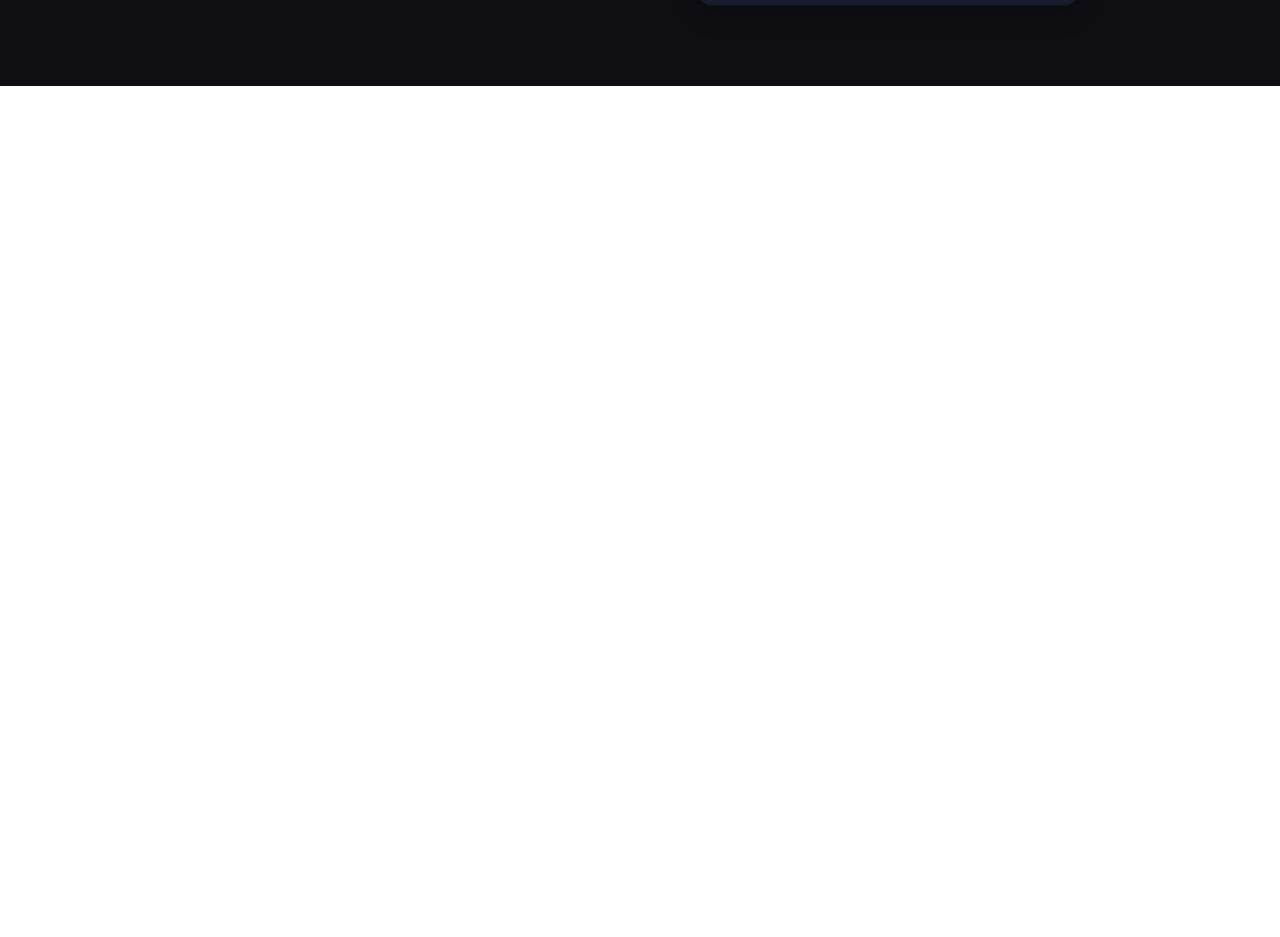
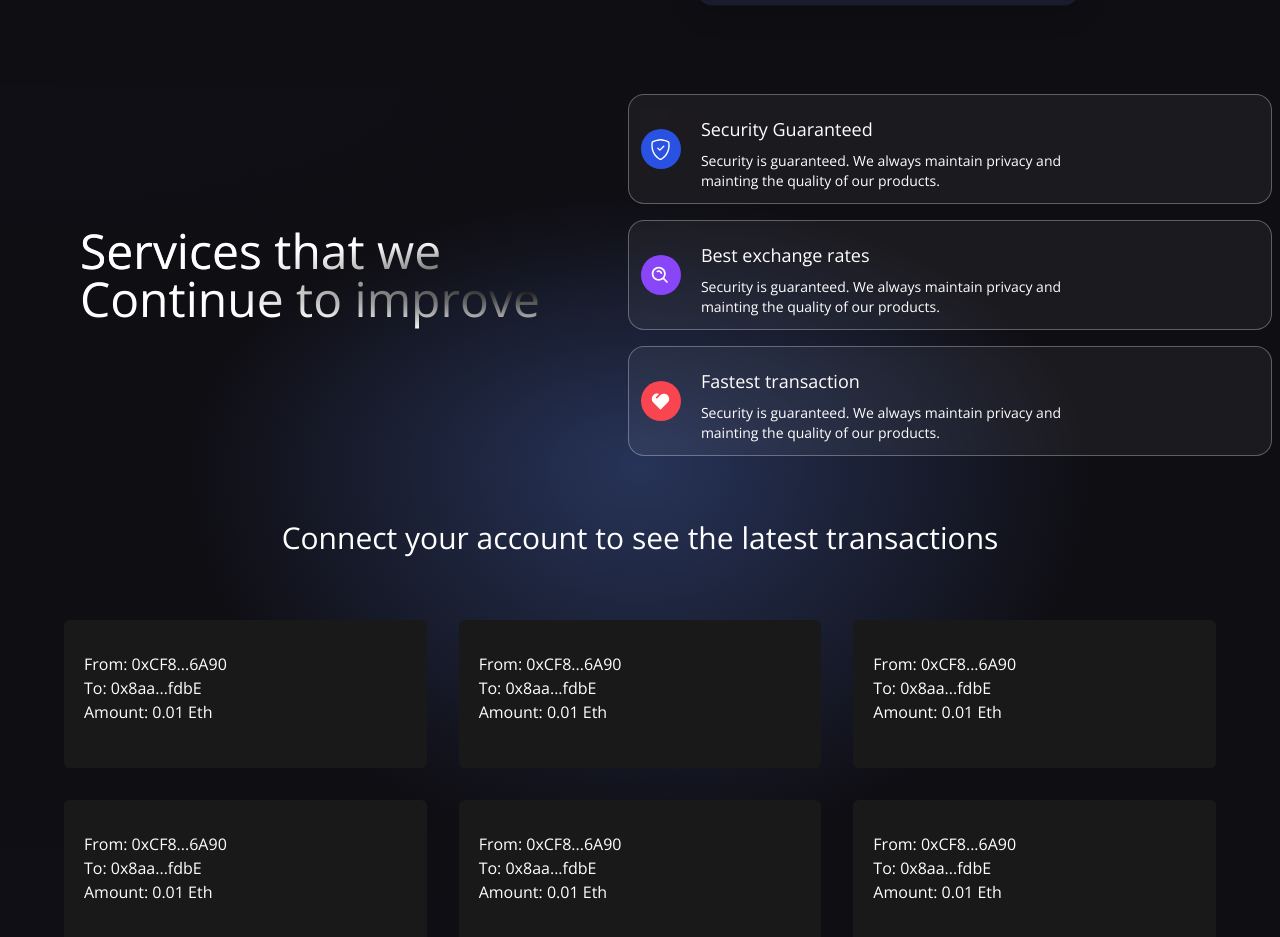
Before and after one commit to kalibani/web3.0-App, a React (Vite) app in the folder client/: page / in a window 1280 px wide. Shown: the part 647-1584 px from the top of the page. Before the commit the page ends 800 px from the top, so only its background shows below. Built offline with nearby package versions, Linux system fonts and the light colour scheme.

Commit message:
send transaction and displaying dummy transaction list

```diff
--- a/client/src/App.tsx
+++ b/client/src/App.tsx
@@ -10,9 +10,9 @@
         <Navbar />
         <Welcome />
       </div>
-      {/* <Services />
+      <Services />
       <Transactions />
-      <Footer /> */}
+      {/* <Footer />  */}
     </div>
   );
 };
--- a/client/src/components/Services.tsx
+++ b/client/src/components/Services.tsx
@@ -1,8 +1,70 @@
-import { FunctionComponent } from "react";
+import { FunctionComponent, ReactElement } from "react";
+import { BsShieldCheck } from "react-icons/bs";
+import { BiSearchAlt } from "react-icons/bi";
+import { RiHeart2Fill } from "react-icons/ri";
 interface ServicesProps {}
+interface ServiceCardProps {
+  color?: string;
+  title?: string;
+  icon?: ReactElement;
+  subtitle?: string;
+}
+
+const ServiceCard: FunctionComponent<ServiceCardProps> = ({
+  color,
+  title,
+  subtitle,
+  icon,
+}) => {
+  return (
+    <div className="flex flex-row items-center justify-start p-3 m-2 cursor-pointer white-glassmorphism hover:shadow-xl">
+      <div
+        className={`w-10 h-10 rounded-full flex justify-center items-center ${color}`}
+      >
+        {icon}
+      </div>
+      <div className="flex flex-col flex-1 ml-5">
+        <h1 className="mt-2 text-lg text-white">{title}</h1>
+        <p className="mt-2 text-sm text-white md:w-9/12">{subtitle}</p>
+      </div>
+    </div>
+  );
+};
 
 const Services: FunctionComponent<ServicesProps> = () => {
-  return <h1>Hallo</h1>;
+  return (
+    <div className="flex flex-col items-center justify-center w-full md:flex-row gradient-bg-services">
+      <div className="flex flex-col items-center justify-between px-4 py-12 mf:flex-row md:p-20">
+        <div className="flex flex-col items-start justify-start flex-1">
+          <h1 className="py-2 text-3xl text-white sm:text-5xl text-gradient">
+            Services that we
+            <br />
+            Continue to improve
+          </h1>
+        </div>
+      </div>
+      <div className="flex flex-col items-center justify-start flex-1">
+        <ServiceCard
+          color="bg-[#2952e3]"
+          title="Security Guaranteed"
+          icon={<BsShieldCheck fontSize={21} className="text-white" />}
+          subtitle="Security is guaranteed. We always maintain privacy and mainting the quality of our products."
+        />
+        <ServiceCard
+          color="bg-[#8945F8]"
+          title="Best exchange rates"
+          icon={<BiSearchAlt fontSize={21} className="text-white" />}
+          subtitle="Security is guaranteed. We always maintain privacy and mainting the quality of our products."
+        />
+        <ServiceCard
+          color="bg-[#F84550]"
+          title="Fastest transaction"
+          icon={<RiHeart2Fill fontSize={21} className="text-white" />}
+          subtitle="Security is guaranteed. We always maintain privacy and mainting the quality of our products."
+        />
+      </div>
+    </div>
+  );
 };
 
 export default Services;
--- a/client/src/components/Transactions.tsx
+++ b/client/src/components/Transactions.tsx
@@ -1,8 +1,86 @@
-import { FunctionComponent } from "react";
+import { FunctionComponent, useContext } from "react";
+import { TransactionsContext } from "../context/TransactionContext";
+import dummyData from "../utils/dummyData";
+
+import { shortenAdress } from "../utils/shortenAddress";
+
 interface TransactionsProps {}
+interface TransactionCardProps {
+  addressTo?: string;
+  addressFrom?: string;
+  timestamp?: string;
+  message?: string;
+  keyword?: string;
+  amount?: string;
+  url?: string;
+}
+
+const TransactionCard: FunctionComponent<TransactionCardProps> = ({
+  addressTo,
+  addressFrom,
+  timestamp,
+  message,
+  keyword,
+  amount,
+}) => {
+  return (
+    <div className="bg-[#181918] m-4 flex flex-1 2xl:min-w-[450px] 2xl:max-w-[500px] sm:min-w-[270px] sm:max-w-[400px] flex-col p-3 rounded-md hover:shadow-2xl">
+      <div className="flex flex-col items-center w-full mt-3">
+        <div className="w-full gap-2 p-2 mb-6">
+          <a
+            href={`https://ropsten.etherscan.io/address/${addressFrom}`}
+            target="_blank"
+            rel="noopener noreferrer"
+          >
+            <p className="text-base text-white">
+              From: {shortenAdress(addressFrom)}
+            </p>
+          </a>
+          <a
+            href={`https://ropsten.etherscan.io/address/${addressTo}`}
+            target="_blank"
+            rel="noopener noreferrer"
+          >
+            <p className="text-base text-white">
+              To: {shortenAdress(addressTo)}
+            </p>
+          </a>
+          <p className="text-base text-white">Amount: {amount} Eth</p>
+          {message && (
+            <>
+              <br />
+              <p className="text-base text-white">Message : {message}</p>
+            </>
+          )}
+        </div>
+      </div>
+    </div>
+  );
+};
 
 const Transactions: FunctionComponent<TransactionsProps> = () => {
-  return <h1>Hallo</h1>;
+  const { currentAccount } = useContext(TransactionsContext);
+
+  return (
+    <div className="flex items-center justify-center w-full 2xl:px-20 gradient-bg-transactions">
+      <div className="flex flex-col px-4 py-12 md:p-12">
+        {currentAccount ? (
+          <h3 className="my-2 text-3xl text-center text-white">
+            Latest transactions
+          </h3>
+        ) : (
+          <h3 className="my-2 text-3xl text-center text-white">
+            Connect your account to see the latest transactions
+          </h3>
+        )}
+        <div className="flex flex-wrap items-center justify-center mt-10">
+          {dummyData.reverse().map((transaction, index) => (
+            <TransactionCard key={index} {...transaction} />
+          ))}
+        </div>
+      </div>
+    </div>
+  );
 };
 
 export default Transactions;
--- a/client/src/components/Welcome.tsx
+++ b/client/src/components/Welcome.tsx
@@ -4,7 +4,7 @@
 import { BsInfoCircle } from "react-icons/bs";
 import { TransactionsContext } from "../context/TransactionContext";
 import { Loader } from "./";
-import { ethers } from "ethers";
+import { shortenAdress } from "../utils/shortenAddress";
 interface InputProps {
   placeholder?: string;
   props?: object;
@@ -51,9 +51,12 @@
   const handleSubmit = (e) => {
     // @ts-ignore
     const { addressTo, amount, keyword, message } = formData;
+    console.log("test");
 
     e.preventDefault();
     if (!addressTo || !amount || !keyword || !message) return;
+    console.log(formData);
+    console.log("test jalan");
     sendTransaction();
   };
   const commonStyles =
@@ -101,7 +104,9 @@
                 <BsInfoCircle fontSize={17} color="#fff" />
               </div>
               <div>
-                <p className="text-sm font-light text-white">Adress</p>
+                <p className="text-sm font-light text-white">
+                  {shortenAdress(currentAccount)}
+                </p>
                 <p className="mt-1 text-lg font-semibold text-white">
                   Ethereum
                 </p>
--- a/client/src/context/TransactionContext.tsx
+++ b/client/src/context/TransactionContext.tsx
@@ -39,11 +39,7 @@
     signer
   );
 
-  console.log({
-    provider,
-    signer,
-    transactionContract,
-  });
+  return transactionContract;
 };
 // @ts-ignore
 export const TransactionProvider = ({ children }) => {
@@ -54,6 +50,10 @@
     keyword: "",
     message: "",
   });
+  const [isLoading, setLoading] = useState(false);
+  const [transactionCount, setTransactionCount] = useState(
+    localStorage.getItem("transactionCount")
+  );
 
   const handleChange = (e: ChangeEvent<HTMLInputElement>, name: string) => {
     setFormData((prevState) => ({
@@ -95,10 +95,44 @@
   };
 
   const sendTransaction = async () => {
+    console.log("run");
     try {
       if (!ethereum) return alert("Please install Metamask");
       const { addressTo, amount, keyword, message } = formData;
-      getEthereumContract();
+      const transactionContract = getEthereumContract();
+      const parsedAmount = ethers.utils.parseEther(amount);
+
+      console.log(formData);
+      console.log("currentAccount", currentAccount);
+
+      await ethereum.request({
+        method: "eth_sendTransaction",
+        params: [
+          {
+            from: currentAccount,
+            to: addressTo,
+            gas: "0x5208", // 21000 gwei
+            value: parsedAmount._hex, // 0.0001
+          },
+        ],
+      });
+
+      const transactionHash = await transactionContract.addToBlockChain(
+        addressTo,
+        parsedAmount,
+        message,
+        keyword
+      );
+
+      setLoading(true);
+      console.log(`Loading ${transactionHash.hash}`);
+      await transactionHash.wait();
+      setLoading(true);
+      console.log(`Succeess ${transactionHash.hash}`);
+
+      const transactionCount = await transactionContract.getTransactionCount();
+
+      setTransactionCount(transactionCount.toNumber());
     } catch (error) {
       console.log(error);
 
--- /dev/null
+++ b/client/src/utils/dummyData.ts
@@ -0,0 +1,56 @@
+export default [
+  {
+    id: 1,
+    url: "https://metro.co.uk/wp-content/uploads/2015/05/pokemon_crying.gif?quality=90&strip=all&zoom=1&resize=500%2C284",
+    message: "",
+    timestamp: "12/21/2021, 4:33:21 PM",
+    addressFrom: "0xCF8e569A97C423952DdFf902375C7C76549A6A90",
+    amount: "0.01",
+    addressTo: "0x8aa395Ab97837576aF9cd6946C79024ef1acfdbE",
+  },
+  {
+    id: 2,
+    url: "https://media4.popsugar-assets.com/files/2013/11/07/832/n/1922398/eb7a69a76543358d_28.gif",
+    message: "",
+    timestamp: "12/21/2021, 4:33:21 PM",
+    addressFrom: "0xCF8e569A97C423952DdFf902375C7C76549A6A90",
+    amount: "0.01",
+    addressTo: "0x8aa395Ab97837576aF9cd6946C79024ef1acfdbE",
+  },
+  {
+    id: 3,
+    url: "https://acegif.com/wp-content/uploads/gif-shaking-head-38.gif",
+    message: "",
+    timestamp: "12/21/2021, 4:33:21 PM",
+    addressFrom: "0xCF8e569A97C423952DdFf902375C7C76549A6A90",
+    amount: "0.01",
+    addressTo: "0x8aa395Ab97837576aF9cd6946C79024ef1acfdbE",
+  },
+  {
+    id: 4,
+    url: "https://i.pinimg.com/originals/68/a0/9e/68a09e774e98242871c2db0f99307420.gif",
+    message: "",
+    timestamp: "12/21/2021, 4:33:21 PM",
+    addressFrom: "0xCF8e569A97C423952DdFf902375C7C76549A6A90",
+    amount: "0.01",
+    addressTo: "0x8aa395Ab97837576aF9cd6946C79024ef1acfdbE",
+  },
+  {
+    id: 5,
+    url: "https://i.pinimg.com/originals/73/d3/a1/73d3a14d212314ab1f7268b71d639c15.gif",
+    message: "",
+    timestamp: "12/21/2021, 4:33:21 PM",
+    addressFrom: "0xCF8e569A97C423952DdFf902375C7C76549A6A90",
+    amount: "0.01",
+    addressTo: "0x8aa395Ab97837576aF9cd6946C79024ef1acfdbE",
+  },
+  {
+    id: 6,
+    url: "https://www.omnisend.com/blog/wp-content/uploads/2016/09/funny-gifs-9.gif",
+    message: "",
+    timestamp: "12/21/2021, 4:33:21 PM",
+    addressFrom: "0xCF8e569A97C423952DdFf902375C7C76549A6A90",
+    amount: "0.01",
+    addressTo: "0x8aa395Ab97837576aF9cd6946C79024ef1acfdbE",
+  },
+];
--- /dev/null
+++ b/client/src/utils/shortenAddress.ts
@@ -0,0 +1,2 @@
+export const shortenAdress = (address: string | any) =>
+  `${address.slice(0, 5)}...${address.slice(address.length - 4)}`;
```
